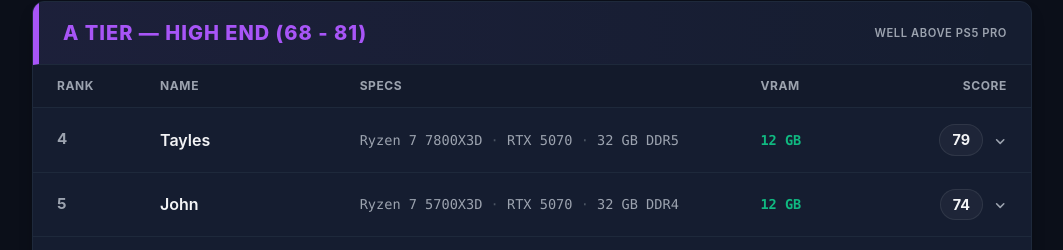
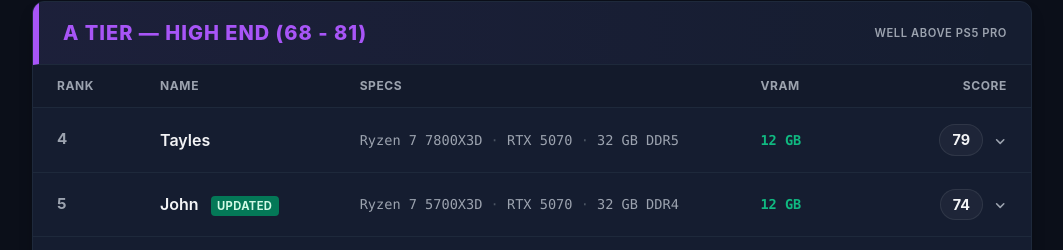
Before and after one commit to RaizerLeaf/the-stance-tier-list, a website: page index.html in a window 1280 px wide. Shown: the part 934-1184 px from the top of the page, without its empty margins (108-1171 px from the left). Drawn offline with Linux system fonts and the light colour scheme.

Commit message:
Add "Updated" badge for hardware changes and enhance rendering logic

```diff
--- a/index.html
+++ b/index.html
@@ -617,6 +617,18 @@
             margin-top: 1rem;
             padding-top: 1rem;
             border-top: 1px solid var(--border-color);
+        }
+
+        /* "Updated" badge: dated field on the entry, auto-hides after 60 days */
+        .updated-tag {
+            font-size: 0.7rem;
+            background-color: #047857;
+            color: #d1fae5;
+            padding: 0.1rem 0.4rem;
+            border-radius: 4px;
+            font-weight: 700;
+            text-transform: uppercase;
+            letter-spacing: 0.03em;
         }
 
         @media (max-width: 768px) {
@@ -1267,6 +1279,8 @@
     //   platform    socket / ecosystem key used by the comparison engine and the
     //               platform multiplier
     //   legacy      true when the platform no longer receives current releases
+    //   updated     ISO date (YYYY-MM-DD) of the last hardware change; shows an
+    //               "Updated" badge beside the name for UPDATED_BADGE_DAYS, then hides
     //   target      "<res> <preset|upscaler> · <fps>[ / second target][ (catalogue note)]"
     // =====================================================================
 
@@ -1480,6 +1494,7 @@
             cpu: "Ryzen 7 5700X3D", cpuIndex: 76, cpuTier: 4,
             gpu: "RTX 5070", gpuRef: "RTX 5070", upscaler: "mfg",
             vram: 12, memory: 32, memoryType: "DDR4", unified: false, platform: "am4-x3d",
+            updated: "2026-09-03",
             profile: "A fresh rebuild that pairs 3D V-Cache with a current-generation card, the same recipe as JC's build one class down.",
             target: "1440p Ultra · 120–165 fps",
             downside: "The AM4 platform is at its ceiling: DDR4 memory and a socket with no CPU upgrade left.",
@@ -1540,6 +1555,7 @@
             cpu: "i7-8086K", cpuIndex: 60, cpuTier: 1,
             gpu: "RTX 3060 Ti", gpuRef: "RTX 3060 Ti", upscaler: "ml",
             vram: 8, memory: 32, memoryType: "DDR4", unified: false, platform: "legacy-intel",
+            updated: "2026-09-03",
             profile: "A legendary Coffee Lake platform given a second life by an Ampere card, bringing DLSS and hardware ray tracing to a socket that had run out of road.",
             target: "1080p High · 100+ fps / 1440p Medium · 60 fps",
             downside: "The 8GB VRAM ceiling on the RTX 3060 Ti and a dead LGA1151 socket with no drop-in CPU upgrade left.",
@@ -1652,6 +1668,19 @@
         handheld: { label: 'Handheld', cls: 'handheld-tag' },
         prebuilt: { label: 'Prebuilt', cls: 'prebuilt-tag' }
     };
+
+    // "Updated" badge: shown beside the name for this many days after `updated`, then hidden.
+    const UPDATED_BADGE_DAYS = 60;
+
+    function renderUpdatedBadge(s) {
+        if (!s.updated) return '';
+        const when = new Date(s.updated + 'T00:00:00');
+        if (isNaN(when)) return '';
+        const ageDays = (Date.now() - when.getTime()) / 86400000;
+        if (ageDays < 0 || ageDays > UPDATED_BADGE_DAYS) return '';
+        const label = when.toLocaleDateString('en-GB', { day: 'numeric', month: 'short', year: 'numeric' });
+        return ` <span class="updated-tag" title="Hardware updated ${label}">Updated</span>`;
+    }
 
     function escapeHtml(value) {
         return String(value)
@@ -1710,7 +1739,7 @@
         return `
                 <tr class="system-row" aria-expanded="false" data-target="${s.id}" data-id="${s.id}" data-name="${escapeHtml(s.name)}" data-cpu="${escapeHtml(s.cpu)}" data-gpu="${escapeHtml(s.gpuRef)}" data-ram="${s.memory}GB" data-score="${s.score}" data-platform="${s.platform}" data-cpu-tier="${s.cpuTier}">
                     <td class="rank">${rankLabel}</td>
-                    <td class="name-cell">${escapeHtml(s.name)}${badge}</td>
+                    <td class="name-cell">${escapeHtml(s.name)}${badge}${renderUpdatedBadge(s)}</td>
                     <td class="specs"><span class="spec-part">${escapeHtml(s.cpu)}</span> <span class="spec-sep">·</span> <span class="spec-part">${escapeHtml(s.gpu)}</span> <span class="spec-sep">·</span> <span class="spec-part">${memoryLabel}</span></td>
                     <td class="vram-cell">${renderVramCell(s)}</td>
                     <td class="score-cell"><span class="score-badge">${s.score}</span><span class="row-chevron" aria-hidden="true"><svg viewBox="0 0 20 20" fill="none" stroke="currentColor" stroke-width="2.2" stroke-linecap="round" stroke-linejoin="round"><path d="M5 8l5 5 5-5"/></svg></span></td>
```
